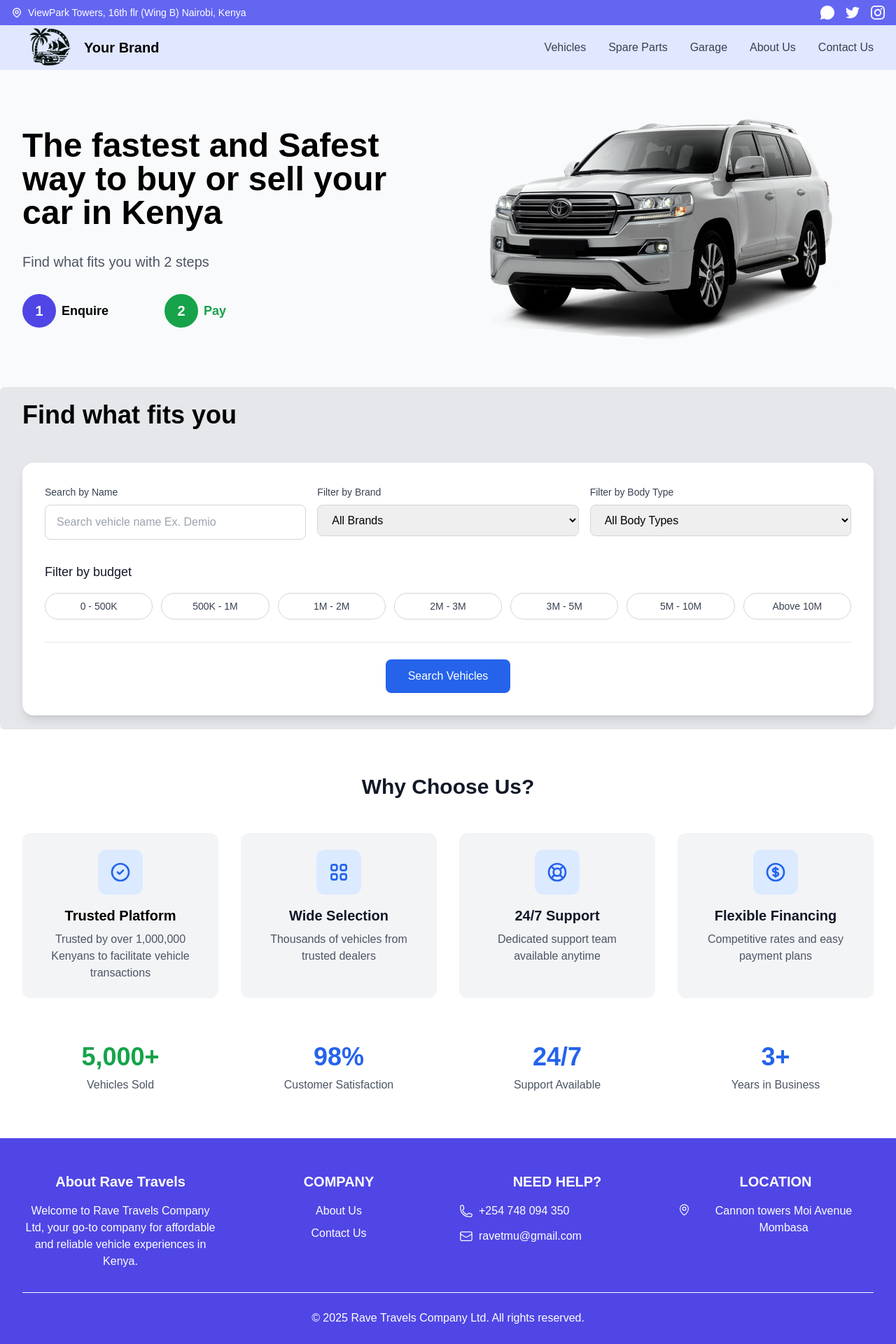
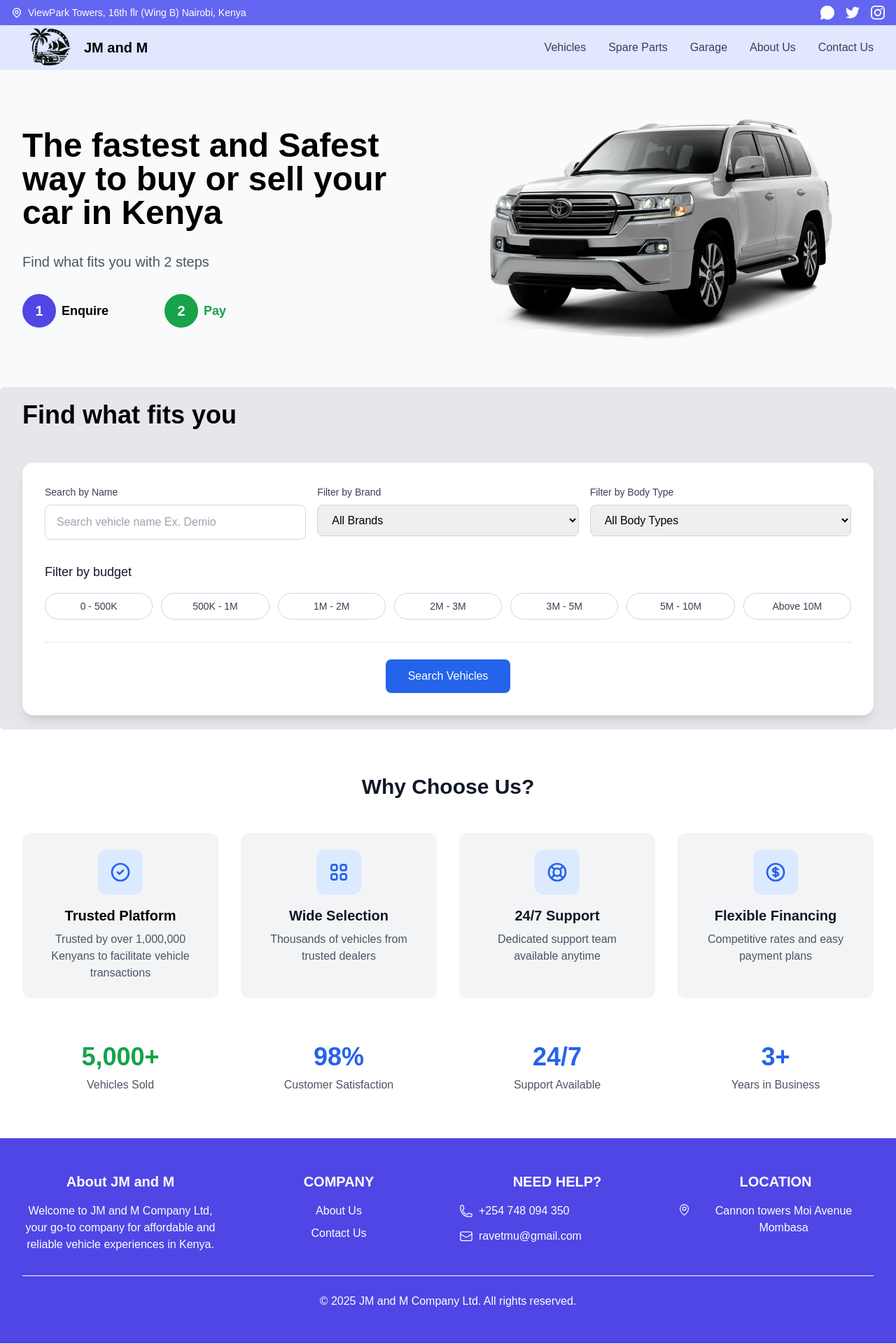
Before and after one commit to JAMESMUTISYA1/jmandm, a Next.js app: page / in a window 1280 px wide. Shown: the top 1920 px of the page at 70% size. Built offline with nearby package versions, Linux system fonts and the light colour scheme.

Commit message:
jm and m
add

```diff
--- a/components/Footer.jsx
+++ b/components/Footer.jsx
@@ -8,9 +8,9 @@ const Footer = () => {
         <div className="grid grid-cols-1 md:grid-cols-4 gap-8">
           {/* About Section */}
           <div className="space-y-4">
-            <h3 className="text-xl font-bold">About Rave Travels</h3>
+            <h3 className="text-xl font-bold">About JM and M</h3>
             <p className="text-white">
-              Welcome to Rave Travels Company Ltd, your go-to company for affordable and reliable
+              Welcome to JM and M Company Ltd, your go-to company for affordable and reliable
               vehicle experiences in Kenya.
             </p>
           </div>
@@ -63,7 +63,7 @@ const Footer = () => {
         {/* Copyright */}
         <div className="border-t border-white mt-8 pt-6 text-center">
           <p className="text-white">
-            © {new Date().getFullYear()} Rave Travels Company Ltd. All rights reserved.
+            © {new Date().getFullYear()} JM and M Company Ltd. All rights reserved.
           </p>
         </div>
       </div>
--- a/components/Header.jsx
+++ b/components/Header.jsx
@@ -27,7 +27,7 @@ const Header = () => {
                 alt="Logo"
                 className="h-20 w-20"
               />
-              <span className="ml-2 text-xl text-black font-semibold">Your Brand</span>
+              <span className="ml-2 text-xl text-black font-semibold">JM and M</span>
             </Link>
           </div>
 
```
